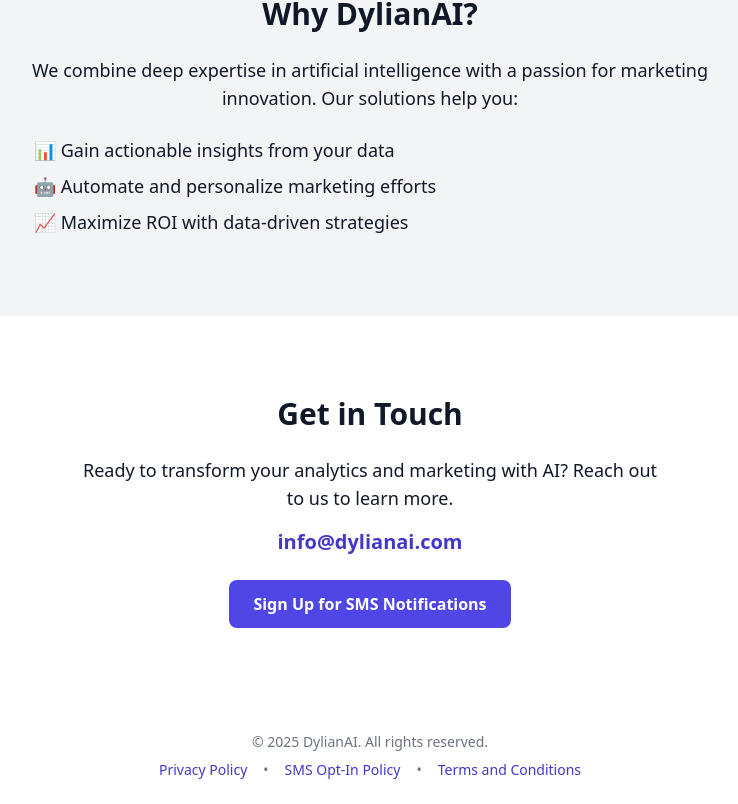
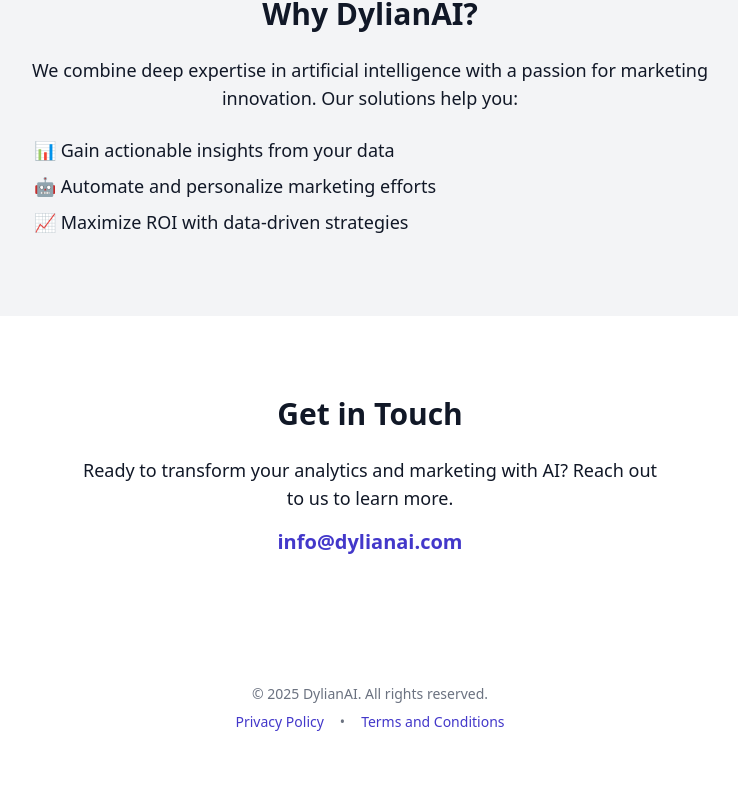
Before and after one commit to yazdavar/dylianai-website, a React (Vite) app in the folder frontend/: page / in a window 1280 px wide. Shown: the part 1388-2192 px from the top of the page, without its empty margins (270-1008 px from the left). After the commit the page ends 2144 px from the top, so only its background shows below. Built offline with nearby package versions, Linux system fonts and the light colour scheme.

Commit message:
hide sms policy, add verbal sms doc

```diff
--- a/frontend/src/HomePage.jsx
+++ b/frontend/src/HomePage.jsx
@@ -94,14 +94,14 @@
           Ready to transform your analytics and marketing with AI? Reach out to us to learn more.
         </p>
         <p className="text-indigo-700 text-xl font-semibold mb-6">info@dylianai.com</p>
-        <div className="mt-6">
+        {/* <div className="mt-6">
           <Link
             to="/sms-opt-in"
             className="inline-block bg-indigo-600 text-white font-semibold py-3 px-6 rounded-lg hover:bg-indigo-700 transition-colors"
           >
             Sign Up for SMS Notifications
           </Link>
-        </div>
+        </div> */}
       </section>
 
       {/* Footer */}
@@ -110,8 +110,8 @@
         <div className="space-x-4">
           <Link to="/privacy-policy" className="text-indigo-700 hover:underline">Privacy Policy</Link>
           <span>•</span>
-          <Link to="/sms-opt-in-policy" className="text-indigo-700 hover:underline">SMS Opt-In Policy</Link>
-          <span>•</span>
+          {/* <Link to="/sms-opt-in-policy" className="text-indigo-700 hover:underline">SMS Opt-In Policy</Link>
+          <span>•</span> */}
           <a href="/terms" className="text-indigo-700 hover:underline">Terms and Conditions</a>
         </div>
       </footer>
--- a/frontend/src/SmsOptInConsent.jsx
+++ b/frontend/src/SmsOptInConsent.jsx
@@ -177,12 +177,12 @@
                       Return to Home
                     </Link>
                     <div>
-                      <Link
+                      {/* <Link
                         to="/sms-opt-in-policy"
                         className="text-indigo-600 hover:text-indigo-800 underline text-sm"
                       >
                         View SMS Opt-In Policy
-                      </Link>
+                      </Link> */}
                     </div>
                   </div>
                 </div>
@@ -334,9 +334,9 @@
                     Privacy Policy
                   </Link>
                   {' '}and{' '}
-                  <Link to="/sms-opt-in-policy" className="text-indigo-600 hover:text-indigo-800 underline">
+                  {/* <Link to="/sms-opt-in-policy" className="text-indigo-600 hover:text-indigo-800 underline">
                     SMS Opt-In Policy
-                  </Link>
+                  </Link> */}
                   .
                 </p>
               </div>
--- a/frontend/src/main.jsx
+++ b/frontend/src/main.jsx
@@ -15,8 +15,8 @@
         <Route path="/" element={<HomePage />} />
         <Route path="/terms" element={<TermsAndConditions />} />
         <Route path="/privacy-policy" element={<PrivacyPolicy />} />
-        <Route path="/sms-opt-in-policy" element={<SmsOptInPolicy />} />
-        <Route path="/sms-opt-in" element={<SmsOptInConsent />} />
+        {/* <Route path="/sms-opt-in-policy" element={<SmsOptInPolicy />} /> */}
+        {/* <Route path="/sms-opt-in" element={<SmsOptInConsent />} /> */}
       </Routes>
     </BrowserRouter>
   </React.StrictMode>,
```
Also changed, not shown: 1 other file (tests, documents, lock files or other folders).
